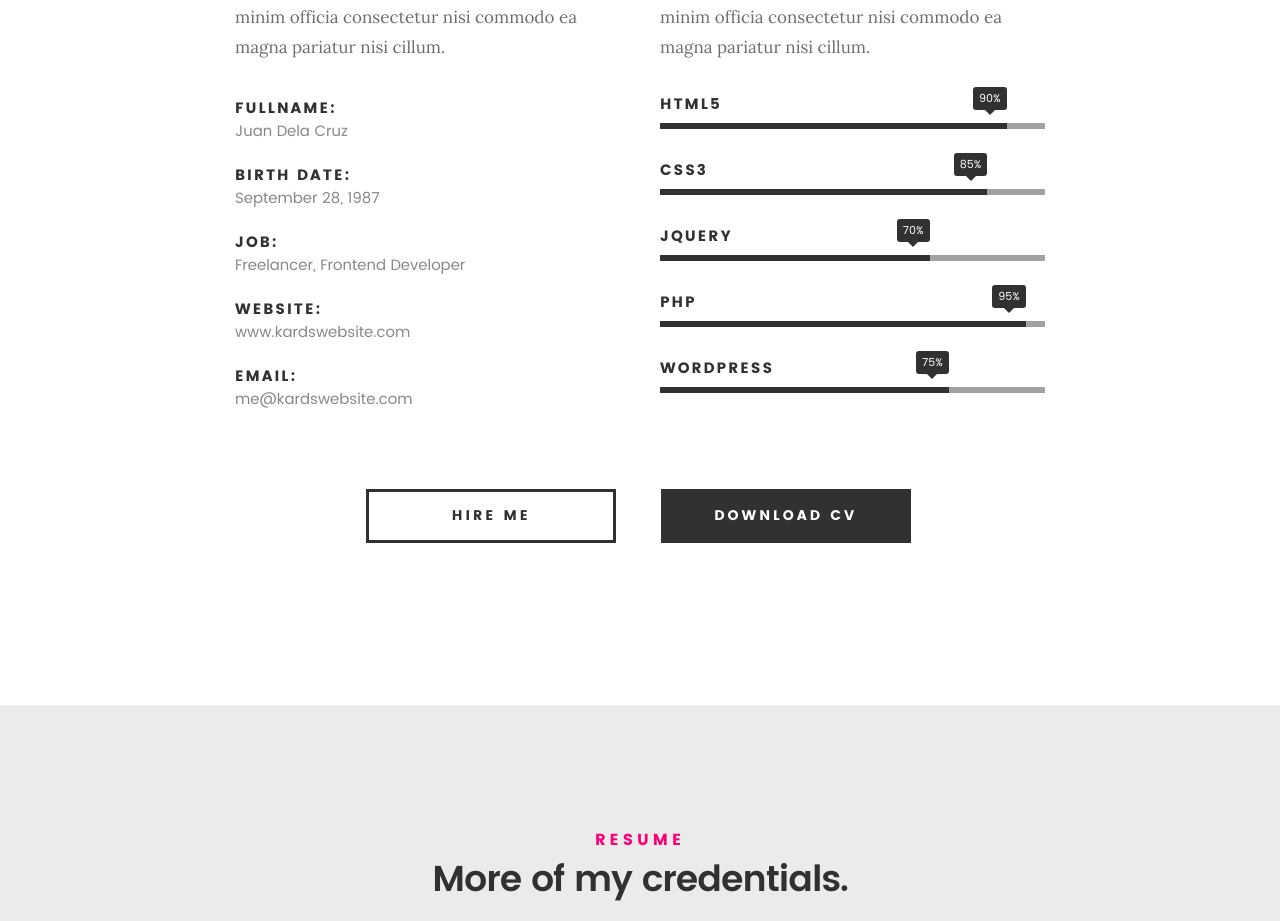
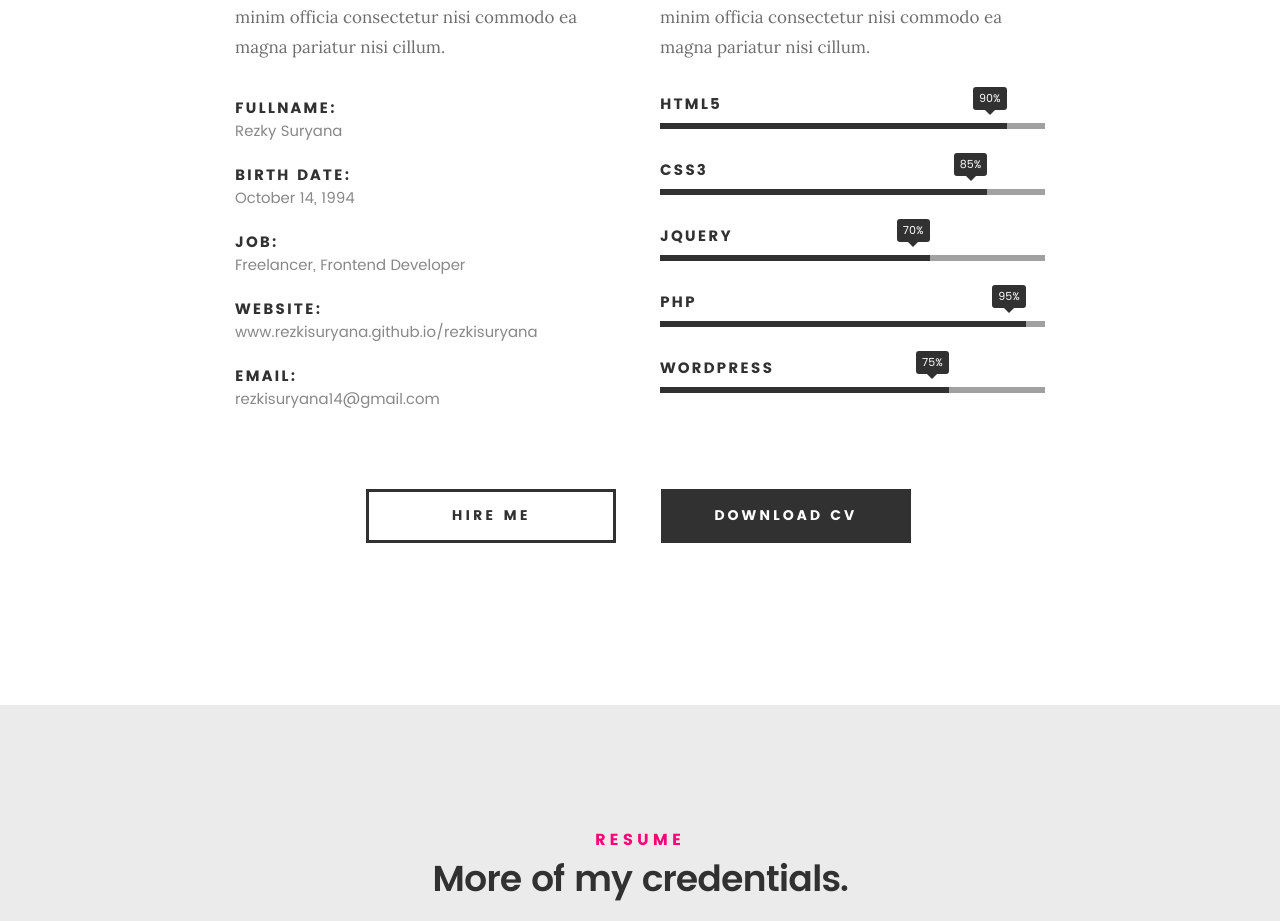
Before and after one commit to Masbronotes/rezkisuryana, a plain HTML site: page index.html in a window 1280 px wide. Shown: the part 1346-2267 px from the top of the page. Drawn offline with Linux system fonts and the light colour scheme; files whose address does not match are found by name.

Commit message:
Update index.html

```diff
--- a/index.html
+++ b/index.html
@@ -129,11 +129,11 @@
    			<ul class="info-list">
    				<li>
    					<strong>Fullname:</strong>
-   					<span>Juan Dela Cruz</span>
+   					<span>Rezky Suryana</span>
    				</li>
    				<li>
    					<strong>Birth Date:</strong>
-   					<span>September 28, 1987</span>
+   					<span>October 14, 1994</span>
    				</li>
    				<li>
    					<strong>Job:</strong>
@@ -141,11 +141,11 @@
    				</li>
    				<li>
    					<strong>Website:</strong>
-   					<span>www.kardswebsite.com</span>
+   					<span>www.rezkisuryana.github.io/rezkisuryana</span>
    				</li>
    				<li>
    					<strong>Email:</strong>
-   					<span>me@kardswebsite.com</span>
+   					<span>rezkisuryana14@gmail.com</span>
    				</li>
 
    			</ul> <!-- /info-list -->
```
